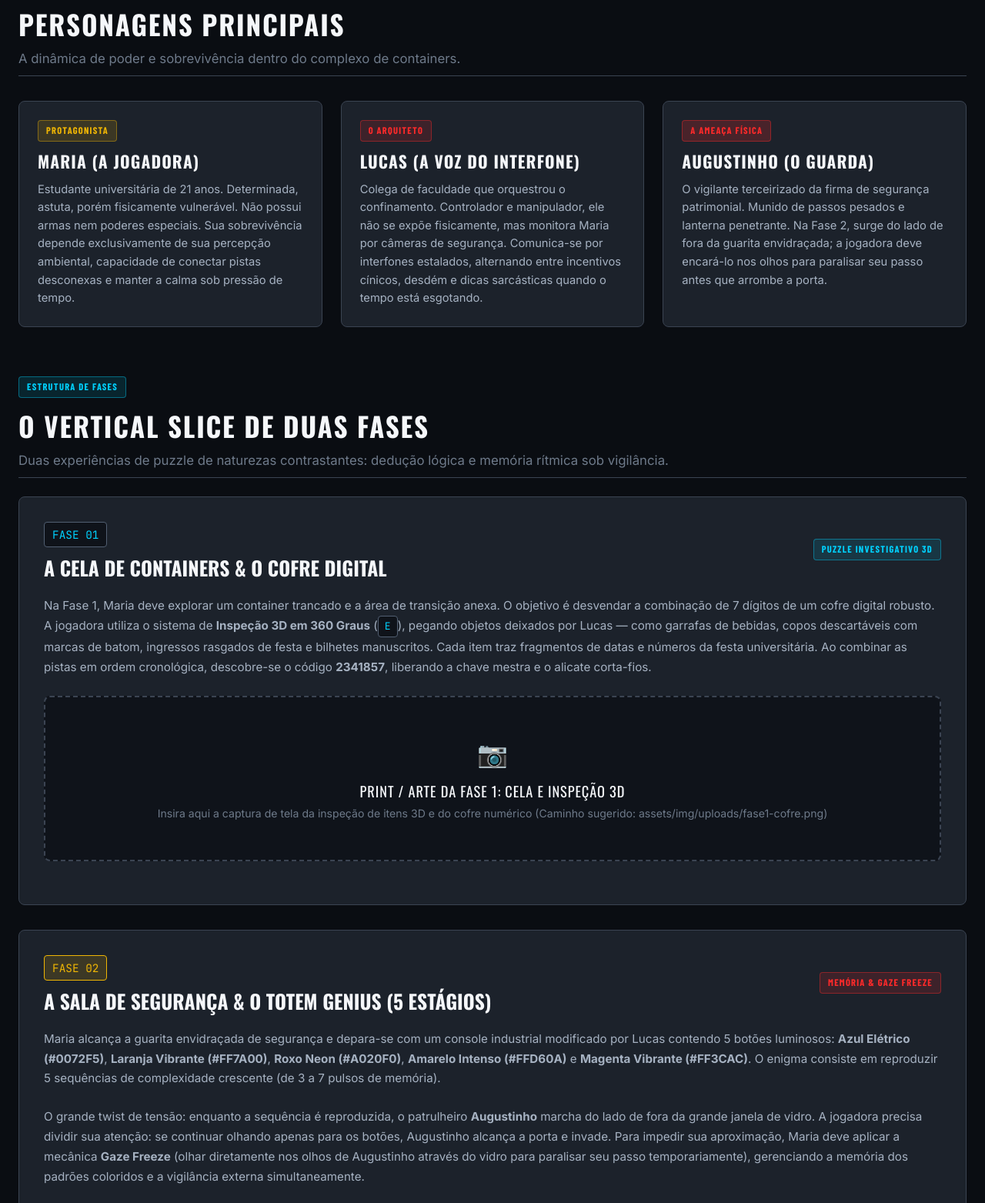
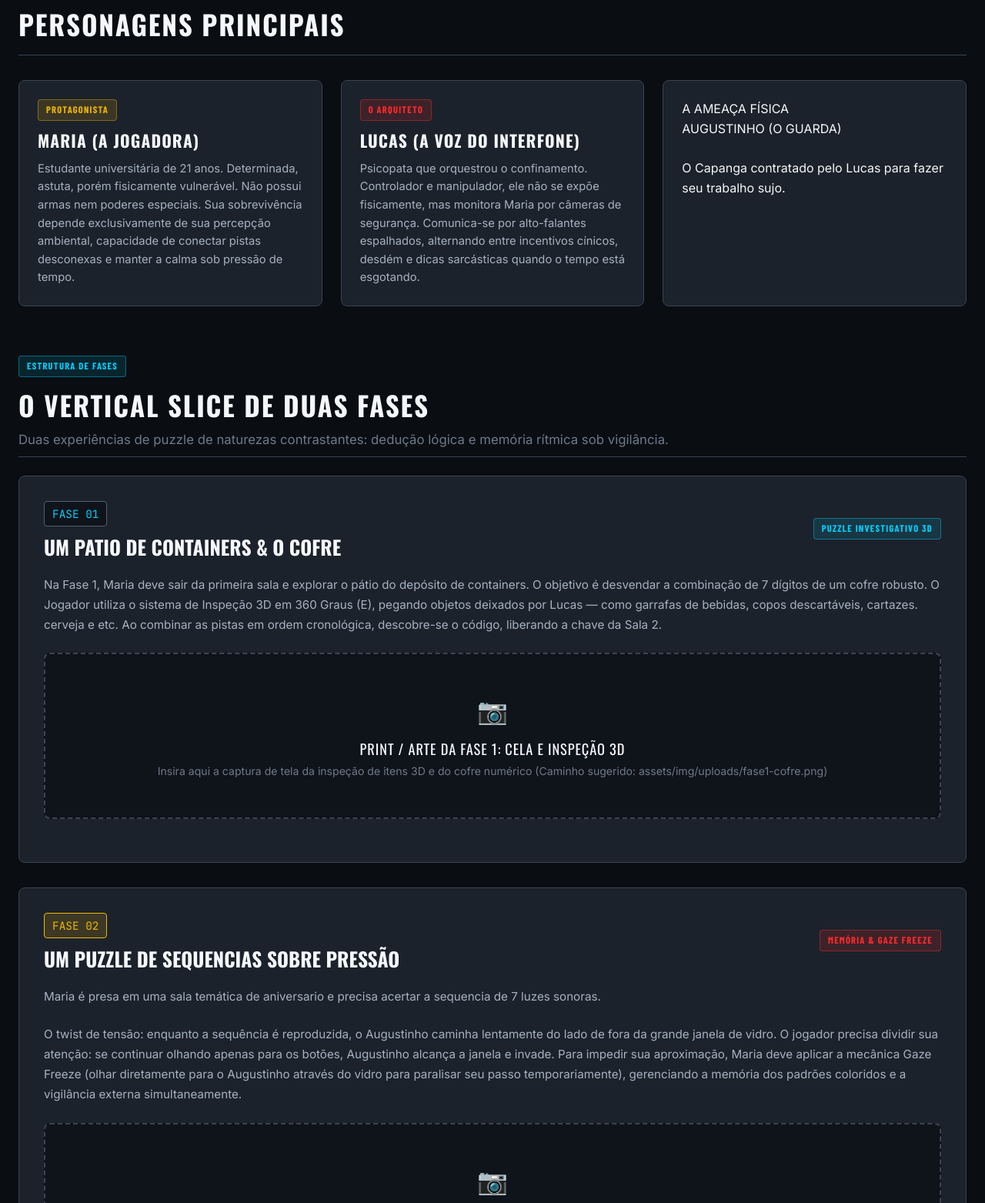
Before and after one commit to Lariikimie/Locked-Unit-Design-System, a plain HTML site: page locked-unit.html in a window 1280 px wide. Shown: the part 1319-2882 px from the top of the page at 77% size. Drawn offline with nearby package versions, Linux system fonts and the light colour scheme; a web font is replaced by a local one.

Commit message:
chore(cms): atualizacao visual de locked-unit.html via Pingado Builder

```diff
--- a/locked-unit.html
+++ b/locked-unit.html
@@ -1,12 +1,12 @@
 <!DOCTYPE html>
-<html lang="pt-BR"><head>
+<html lang="pt-BR" data-lt-installed="true"><head>
   <meta charset="UTF-8">
   <meta name="viewport" content="width=device-width, initial-scale=1.0">
   <title>O Jogo — Locked Unit | Pingado Studios</title>
   <meta name="description" content="Conheça a história, mecânicas e estrutura das duas fases do Vertical Slice de Locked Unit: Escape Room Horror desenvolvido pela Pingado Studios.">
   <link rel="icon" type="image/png" href="assets/img/logo-pingado.png">
   <link rel="stylesheet" href="assets/css/style.css">
-<style></style></head>
+<style></style><style></style></head>
 <body>
 
   <!-- CABEÇALHO & NAVEGAÇÃO -->
@@ -87,7 +87,7 @@
       <div class="section-header">
         <div class="voice-badge voice-manual">Relações Diegéticas</div>
         <h2 class="section-title">Personagens Principais</h2>
-        <p class="section-desc">A dinâmica de poder e sobrevivência dentro do complexo de containers.</p>
+        <p class="section-desc"></p>
       </div>
 
       <div class="cards-grid">
@@ -103,25 +103,15 @@
         <div class="card">
           <div class="voice-badge voice-interfone">O Arquiteto</div>
           <h3 class="card-title">Lucas (A Voz do Interfone)</h3>
-          <p style="color: var(--color-text-medium); font-size: 0.92rem; line-height: 1.6;" class="">
-            Colega de faculdade que orquestrou o confinamento. Controlador e manipulador, ele não se expõe fisicamente, mas monitora Maria por câmeras de segurança.
-            Comunica-se por interfones estalados, alternando entre incentivos cínicos, desdém e dicas sarcásticas quando o tempo está esgotando.
-          </p>
+          <p style="color: var(--color-text-medium); font-size: 0.92rem; line-height: 1.6;" class="">Psicopata que orquestrou o confinamento. Controlador e manipulador, ele não se expõe fisicamente, mas monitora Maria por câmeras de segurança. Comunica-se por alto-falantes espalhados, alternando entre incentivos cínicos, desdém e dicas sarcásticas quando o tempo está esgotando.</p>
         </div>
 
-        <div class="card">
-          <div class="voice-badge voice-interfone" style="background: rgba(255, 42, 42, 0.2); color: var(--color-alert-red);">A Ameaça Física</div>
-          <h3 class="card-title">Augustinho (O Guarda)</h3>
-          <p style="color: var(--color-text-medium); font-size: 0.92rem; line-height: 1.6;" class="">
-            O vigilante terceirizado da firma de segurança patrimonial. Munido de passos pesados e lanterna penetrante.
-            Na Fase 2, surge do lado de fora da guarita envidraçada; a jogadora deve encará-lo nos olhos para paralisar seu passo antes que arrombe a porta.
-          </p>
-        </div>
+        <div class="card">A AMEAÇA FÍSICA<br>AUGUSTINHO (O GUARDA)<br><br>O Capanga contratado pelo Lucas para fazer seu trabalho sujo.</div>
       </div>
     </section>
 
     <!-- DETALHAMENTO DAS DUAS FASES DO VERTICAL SLICE -->
-    <section style="margin: var(--space-7) 0;">
+    <section style="margin: var(--space-7) 0;" class="">
       <div class="section-header">
         <div class="voice-badge voice-manual">Estrutura de Fases</div>
         <h2 class="section-title">O Vertical Slice de Duas Fases</h2>
@@ -130,22 +120,15 @@
 
       <!-- FASE 1 -->
       <div class="card" style="margin-bottom: var(--space-5); padding: var(--space-5);">
-        <div style="display: flex; justify-content: space-between; align-items: center; flex-wrap: wrap; gap: var(--space-2); margin-bottom: var(--space-3);">
-          <div>
+        <div style="display: flex; justify-content: space-between; align-items: center; flex-wrap: wrap; gap: var(--space-2); margin-bottom: var(--space-3);" class="">
+          <div class="">
             <span class="badge-key" style="font-size: 0.9rem; padding: 4px 10px;">FASE 01</span>
-            <h3 style="font-family: var(--font-heading); font-size: 1.6rem; text-transform: uppercase; margin-top: 6px; color: var(--color-text-high);">
-              A Cela de Containers &amp; O Cofre Digital
-            </h3>
+            <h3 style="font-family: var(--font-heading); font-size: 1.6rem; text-transform: uppercase; margin-top: 6px; color: var(--color-text-high);" class="">Um patio DE CONTAINERS &amp; O COFRE </h3>
           </div>
           <div class="voice-badge voice-manual">Puzzle Investigativo 3D</div>
         </div>
 
-        <p style="color: var(--color-text-medium); font-size: 0.95rem; line-height: 1.7; margin-bottom: var(--space-4);">
-          Na Fase 1, Maria deve explorar um container trancado e a área de transição anexa. O objetivo é desvendar a combinação de 7 dígitos de um cofre digital robusto.
-          A jogadora utiliza o sistema de <strong>Inspeção 3D em 360 Graus</strong> (<kbd class="badge-key">E</kbd>), pegando objetos deixados por Lucas — como garrafas de bebidas,
-          copos descartáveis com marcas de batom, ingressos rasgados de festa e bilhetes manuscritos. Cada item traz fragmentos de datas e números da festa universitária.
-          Ao combinar as pistas em ordem cronológica, descobre-se o código <strong>2341857</strong>, liberando a chave mestra e o alicate corta-fios.
-        </p>
+        <p style="color: var(--color-text-medium); font-size: 0.95rem; line-height: 1.7; margin-bottom: var(--space-4);" class="">Na Fase 1, Maria deve sair da primeira sala e explorar o pátio do depósito de containers. O objetivo é desvendar a combinação de 7 dígitos de um cofre robusto. O Jogador utiliza o sistema de Inspeção 3D em 360 Graus (E), pegando objetos deixados por Lucas — como garrafas de bebidas, copos descartáveis, cartazes. cerveja e etc. Ao combinar as pistas em ordem cronológica, descobre-se o código, liberando a chave da Sala 2.</p>
 
         <!-- ESPAÇO PARA PRINT DA FASE 1 -->
         <div class="image-placeholder-box">
@@ -157,29 +140,17 @@
 
       <!-- FASE 2 -->
       <div class="card" style="padding: var(--space-5);">
-        <div style="display: flex; justify-content: space-between; align-items: center; flex-wrap: wrap; gap: var(--space-2); margin-bottom: var(--space-3);">
-          <div>
+        <div style="display: flex; justify-content: space-between; align-items: center; flex-wrap: wrap; gap: var(--space-2); margin-bottom: var(--space-3);" class="">
+          <div class="">
             <span class="badge-key" style="font-size: 0.9rem; padding: 4px 10px; background: rgba(240, 182, 4, 0.15); color: var(--color-hazard-yellow); border-color: var(--color-hazard-yellow);">FASE 02</span>
-            <h3 style="font-family: var(--font-heading); font-size: 1.6rem; text-transform: uppercase; margin-top: 6px; color: var(--color-text-high);">
-              A Sala de Segurança &amp; O Totem Genius (5 Estágios)
-            </h3>
+            <h3 style="font-family: var(--font-heading); font-size: 1.6rem; text-transform: uppercase; margin-top: 6px; color: var(--color-text-high);" class="">UM PUZZLE DE SEQUENCIAS SOBRE PRESSÃO</h3>
           </div>
           <div class="voice-badge voice-interfone">Memória &amp; Gaze Freeze</div>
         </div>
 
-        <p style="color: var(--color-text-medium); font-size: 0.95rem; line-height: 1.7; margin-bottom: var(--space-4);">
-          Maria alcança a guarita envidraçada de segurança e depara-se com um console industrial modificado por Lucas contendo 5 botões luminosos:
-          <strong>Azul Elétrico (#0072F5)</strong>, <strong>Laranja Vibrante (#FF7A00)</strong>, <strong>Roxo Neon (#A020F0)</strong>,
-          <strong>Amarelo Intenso (#FFD60A)</strong> e <strong>Magenta Vibrante (#FF3CAC)</strong>.
-          O enigma consiste em reproduzir 5 sequências de complexidade crescente (de 3 a 7 pulsos de memória).
-        </p>
+        <p style="color: var(--color-text-medium); font-size: 0.95rem; line-height: 1.7; margin-bottom: var(--space-4);" class="">Maria é presa em uma sala temática de aniversario e precisa acertar a sequencia de 7 luzes sonoras.</p>
 
-        <p style="color: var(--color-text-medium); font-size: 0.95rem; line-height: 1.7; margin-bottom: var(--space-4);">
-          O grande twist de tensão: enquanto a sequência é reproduzida, o patrulheiro <strong>Augustinho</strong> marcha do lado de fora da grande janela de vidro.
-          A jogadora precisa dividir sua atenção: se continuar olhando apenas para os botões, Augustinho alcança a porta e invade. Para impedir sua aproximação,
-          Maria deve aplicar a mecânica <strong>Gaze Freeze</strong> (olhar diretamente nos olhos de Augustinho através do vidro para paralisar seu passo temporariamente),
-          gerenciando a memória dos padrões coloridos e a vigilância externa simultaneamente.
-        </p>
+        <p style="color: var(--color-text-medium); font-size: 0.95rem; line-height: 1.7; margin-bottom: var(--space-4);" class="">O twist de tensão: enquanto a sequência é reproduzida, o Augustinho caminha lentamente do lado de fora da grande janela de vidro. O jogador precisa dividir sua atenção: se continuar olhando apenas para os botões, Augustinho alcança a janela e invade. Para impedir sua aproximação, Maria deve aplicar a mecânica Gaze Freeze (olhar diretamente para o Augustinho através do vidro para paralisar seu passo temporariamente), gerenciando a memória dos padrões coloridos e a vigilância externa simultaneamente.</p>
 
         <!-- ESPAÇO PARA PRINT DA FASE 2 -->
         <div class="image-placeholder-box">
@@ -191,13 +162,13 @@
     </section>
 
     <!-- CALL TO ACTION -->
-    <section style="text-align: center; margin: var(--space-7) 0;">
-      <h2 style="font-family: var(--font-heading); font-size: 2rem; text-transform: uppercase; margin-bottom: var(--space-3);">
+    <section style="text-align: center; margin: var(--space-7) 0;" class="">
+      <h2 style="font-family: var(--font-heading); font-size: 2rem; text-transform: uppercase; margin-bottom: var(--space-3);" class="">
         Quer entender como construímos as interfaces e regras de jogo?
       </h2>
       <div class="hero-actions" style="margin-top: var(--space-4);">
         <a href="design-system.html" class="btn btn-primary">Ver Design System Completo</a>
-        <a href="press-kit.html" class="btn btn-outline">Baixar Press Kit</a>
+        <a href="press-kit.html" class=""></a>
       </div>
     </section>
 
```
